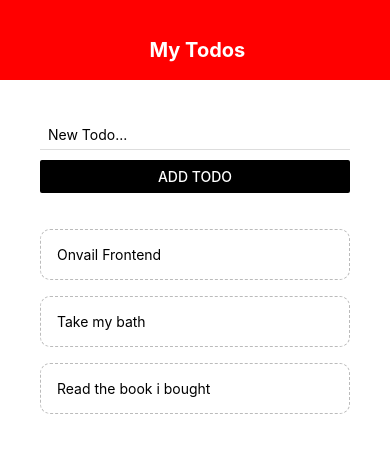
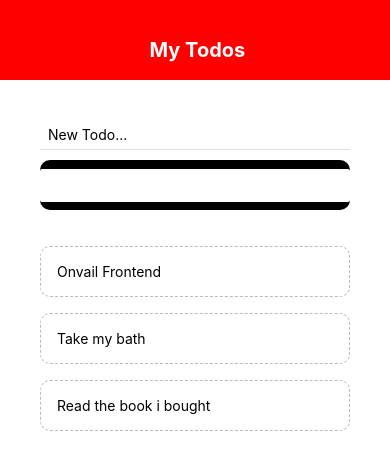
Before and after one commit to killamillz/TodoApp_ReactNative, a React Native app: screen / in a window 390 px wide. Shown: the top 470 px of the page. Built offline with nearby package versions, Linux system fonts and the light colour scheme.

Commit message:
finished review

```diff
--- a/App.js
+++ b/App.js
@@ -62,9 +62,11 @@ const styles = StyleSheet.create({
     backgroundColor: '#fff',
   },
   content: {
+    flex: 1,
     padding: 40,
   },
   list: {
+    flex: 1,
     marginTop: 20,
   }
 
--- a/components/AddTodo.js
+++ b/components/AddTodo.js
@@ -15,7 +15,9 @@ function AddTodo({submitHandler}) {
         placeholder='New Todo...'
         onChangeText={changeHandler}
       />
-      <Button onPress={() => submitHandler(text)} title = 'add todo'  color={"black"}/>
+      <View style={styles.button}>
+        <Button onPress={() => submitHandler(text)} title = 'add todo'  color={"white"} />
+      </View>
     </View>
   )
 }
@@ -27,6 +29,12 @@ const styles = StyleSheet.create({
     paddingVertical: 6,
     borderBottomWidth: 1,
     borderBottomColor: '#ddd'
+  },
+  button: {
+    backgroundColor: "black",
+    borderRadius: 10,
+    height: 50,
+    justifyContent: "center"
   }
 })
 
```
